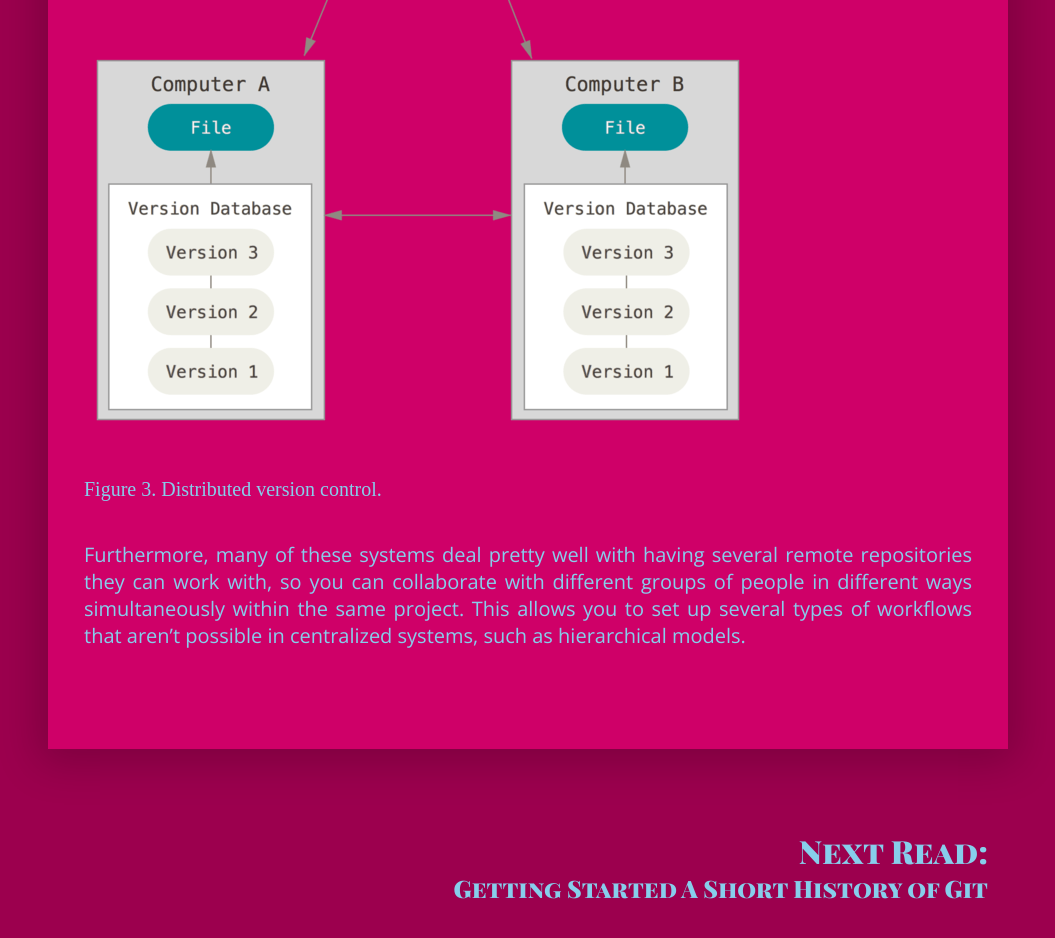
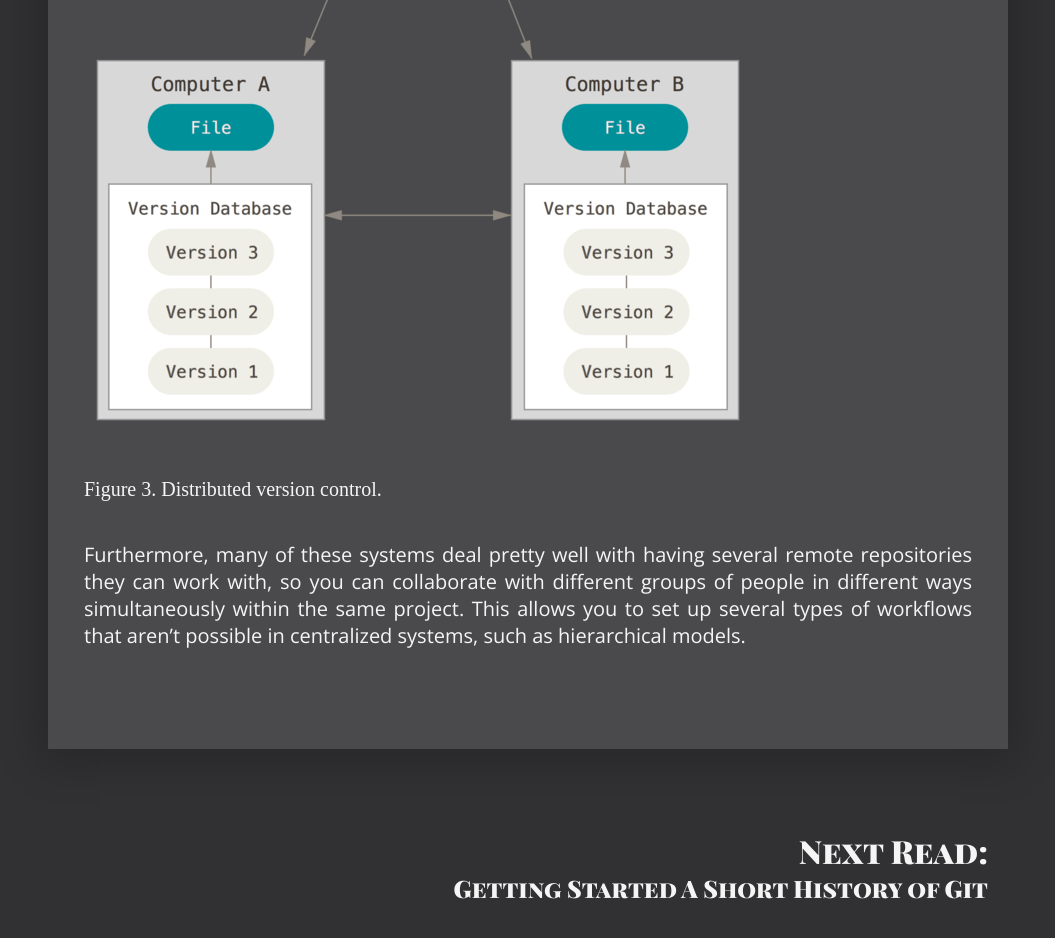
Before and after one commit to sklinkusch/10-messy-sass, a plain HTML site: page index.html in a window 1280 px wide. Shown: the part 4017-4955 px from the top of the page, without its empty margins (112-1167 px from the left). Drawn offline with nearby package versions, Linux system fonts and the light colour scheme.

Commit message:
styled _theme-orig.scss, linked it directly in style.scss

```diff
--- a/assets/scss/_theme-orig.scss
+++ b/assets/scss/_theme-orig.scss
@@ -1,4 +1,7 @@
 $background: rgb(74, 74, 77);
 $foreground: #f5f5f5;
+$linkColor: orange;
+$quote-bg: #ccc;
+$quote-fg: black;
 
 $brandPrimary: #e08835;
--- a/assets/scss/_vars.scss
+++ b/assets/scss/_vars.scss
@@ -1,4 +1,3 @@
-@import './theme-hotpink';
 $primaryFont: "Playfair Display SC", serif;
 $secondaryFont: "Open Sans", sans-serif;
 
--- a/assets/scss/style.scss
+++ b/assets/scss/style.scss
@@ -1,5 +1,6 @@
 @import './reset';
 @import './vars';
+@import './theme-orig';
 @import './mixins';
 @import './typography';
 @import './layout';
```
Also changed, not shown: assets/css/style.css, 1 other file.
